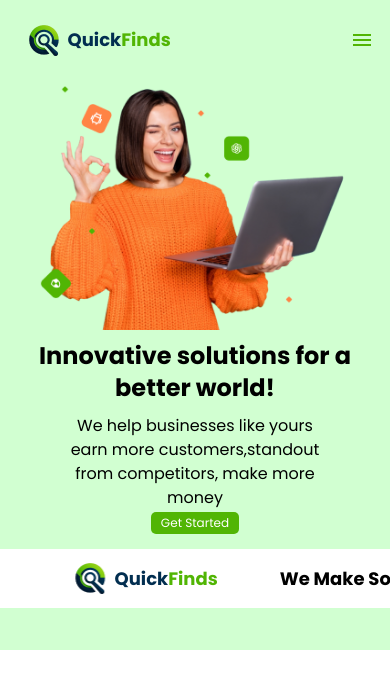
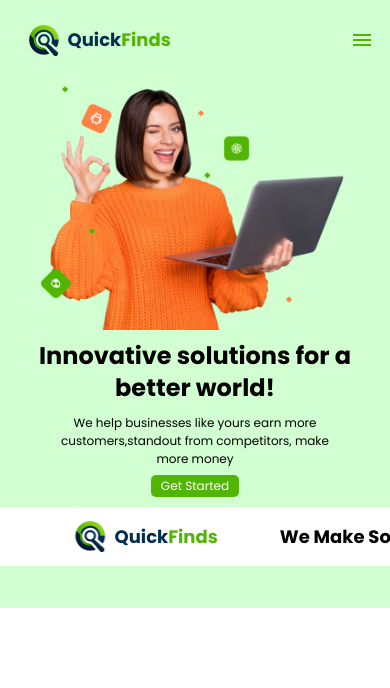
Before and after one commit to faizReadyToDev/quickfinds-aboutus, a React (Vite) app: page / in a window 390 px wide. Shown: the top 688 px of the page. Built offline with nearby package versions, Linux system fonts and the light colour scheme.

Commit message:
padding fixed

```diff
--- a/src/components/AboutUs.jsx
+++ b/src/components/AboutUs.jsx
@@ -34,12 +34,12 @@ export default function AboutUs(){
                        {/* New heading for mobile : xs */}
                         <h1 className="lg:text-5xl sm:text-2xl xs:text-2xl font-bold font-poppins w-[40vw] xs:w-[100vw] xs:text-center hidden xs:block">Innovative solutions for a</h1>
                         <h1 className="lg:text-5xl sm:text-2xl xs:text-2xl font-bold font-poppins w-[40vw]  pb-[10px] xs:w-[100vw] xs:text-center hidden xs:block">better world!</h1>
-                    <p className="text-lg font-poppins w-[30vw] xl:text-base font-[400] lg:text-sm sm:text-xs xs:w-[70vw] xs:text-center xs:text-base">
+                    <p className="font-poppins md:w-[30vw] xl:text-base lg:text-sm sm:text-xs xs:w-[70vw] xs:text-center xs:text-[12px]">
                         We help businesses like yours earn more customers,standout from competitors,  make more money
                         </p>
 
                         <span className="">
-                            <button className="bg-[#51B504] text-[#FFFFFF] lg:pt-[20px] lg:pr-[30px] lg:pb-[20px] lg:pl-[30px] lg:rounded-[16px] lg:text-lg lg:mt-[10px] font-bold sm:pt-[2px] sm:pb-[2px] sm:pr-[10px] sm:pl-[10px] sm:rounded-[5px] sm:text-[12px] xs:text-[12px] xs:pt-[2px] xs:pb-[2px] xs:pr-[10px] xs:pl-[10px] xs:rounded-[5px] xs:font-[400]">Get Started</button>
+                            <button className="bg-[#51B504] text-[#FFFFFF] lg:pt-[20px] lg:pr-[30px] lg:pb-[20px] lg:pl-[30px] lg:rounded-[16px] lg:text-lg lg:mt-[10px] xs:mt-[7px] font-bold sm:pt-[2px] sm:pb-[2px] sm:pr-[10px] sm:pl-[10px] sm:rounded-[5px] sm:text-[12px] xs:text-[12px] xs:pt-[2px] xs:pb-[2px] xs:pr-[10px] xs:pl-[10px] xs:rounded-[5px] xs:font-[400]">Get Started</button>
 
                         </span>
                     </div>
@@ -51,7 +51,7 @@ export default function AboutUs(){
                 </div>
 
                 {/* Animation */}
-                <div className="logo-animation bg-white lg:pt-[30px] lg:pb-[30px] overflow-hidden xs:mt-[15px] xs:pt-[0px] xs:pb-[0px] sm:pt-[15px] sm:pb-[15px]">
+                <div className="logo-animation bg-white lg:pt-[30px] lg:pb-[30px] overflow-hidden xs:mt-[10px] xs:pt-[0px] xs:pb-[0px] sm:pt-[15px] sm:pb-[15px]">
                     <div className="logo-slide flex items-center  gap-[30px] whitespace-nowrap lg:h-[10vh] md:h-[5vh] xs: h-[7vh]">
 
 
```
